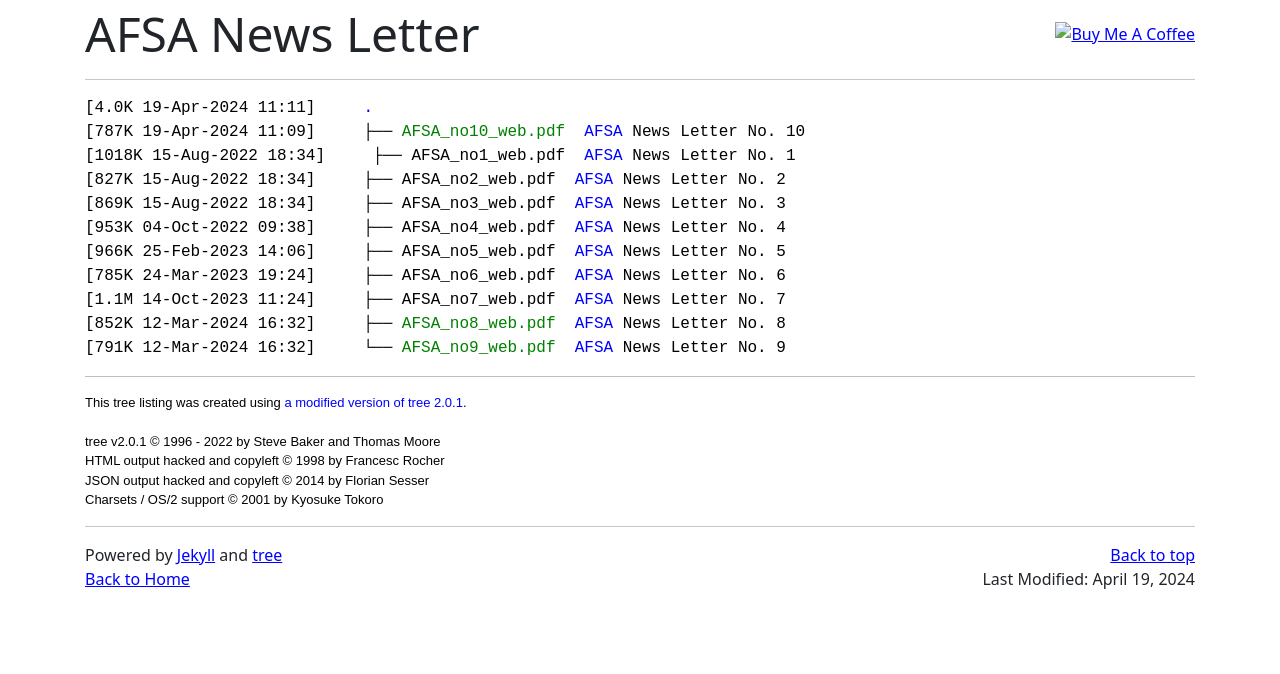
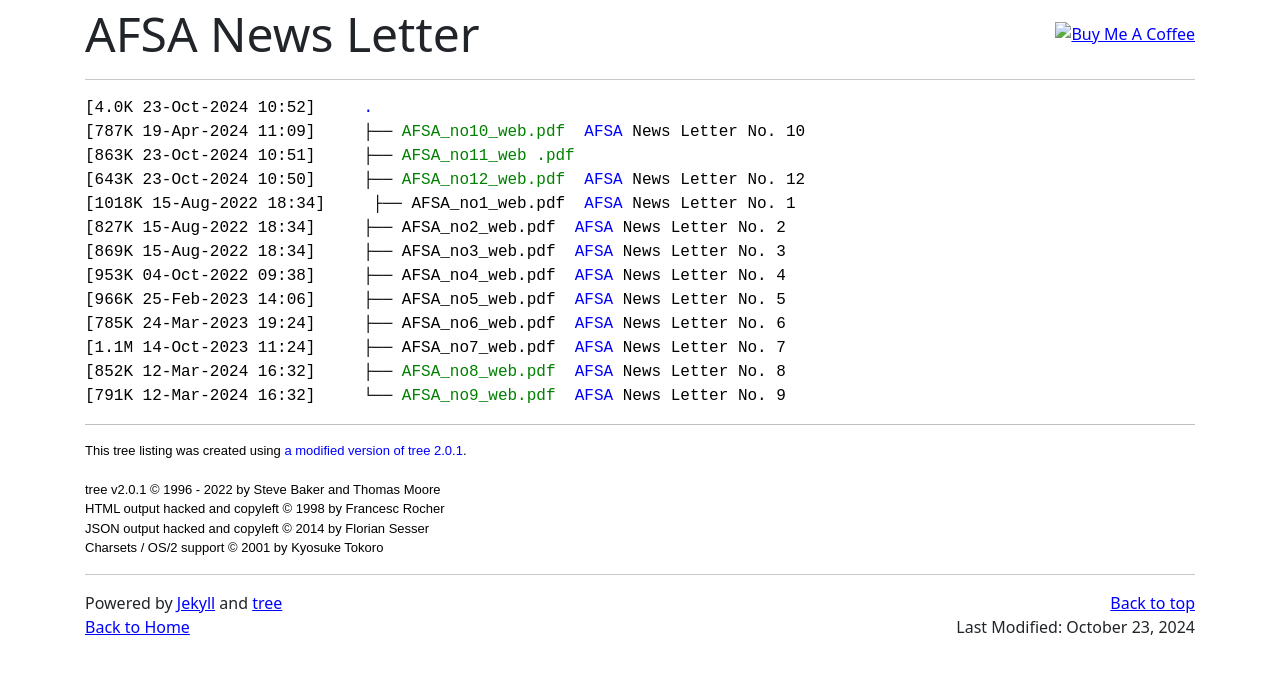
Before and after one commit to hoanganhduc/hoanganhduc.github.io, a Jekyll site: the page built from misc/AFSA_News_Letter/index.md, in a window 1280 px wide. Shown: the top 674 px of the page. Built offline with Jekyll 4.4.1, drawn with Linux system fonts in a browser that asks for light colours; nearby versions of some CDN libraries; a style sheet for code colours, icons or effects is not loaded.

Commit message:
Updated @ 2024-10-23  10:53:20 ICT

```diff
--- a/misc/AFSA_News_Letter/dircontent.html
+++ b/misc/AFSA_News_Letter/dircontent.html
@@ -1,5 +1,8 @@
-[4.0K&nbsp;19-Apr-2024&nbsp;11:11]&nbsp;&nbsp;&nbsp;&nbsp;	<a class="DIR" href="././">.</a><br>
-[787K&nbsp;19-Apr-2024&nbsp;11:09]&nbsp;&nbsp;&nbsp;&nbsp;	├── <a class="EXEC" href="./AFSA_no10_web.pdf">AFSA_no10_web.pdf</a>&nbsp;&nbsp;<span style="font-family: monospace;">[AFSA](https://afsa.jp/) News Letter No. 10</span><br>
+[4.0K&nbsp;23-Oct-2024&nbsp;10:52]&nbsp;&nbsp;&nbsp;&nbsp;	<a class="DIR" href="././">.</a><br>
+[787K&nbsp;19-Apr-2024&nbsp;11:09]&nbsp;&nbsp;&nbsp;&nbsp;	├── <a class="EXEC" href="./AFSA_no10_web.pdf">AFSA_no10_web.pdf</a>&nbsp;&nbsp;<span style="font-family: monospace;">[AFSA](https://afsa.jp/) News Letter No. 10
+</span>&nbsp;&nbsp;<span style="font-family: monospace;"></span><br>
+[863K&nbsp;23-Oct-2024&nbsp;10:51]&nbsp;&nbsp;&nbsp;&nbsp;	├── <a class="EXEC" href="./AFSA_no11_web%20.pdf">AFSA_no11_web .pdf</a><br>
+[643K&nbsp;23-Oct-2024&nbsp;10:50]&nbsp;&nbsp;&nbsp;&nbsp;	├── <a class="EXEC" href="./AFSA_no12_web.pdf">AFSA_no12_web.pdf</a>&nbsp;&nbsp;<span style="font-family: monospace;">[AFSA](https://afsa.jp/) News Letter No. 12</span><br>
 [1018K&nbsp;15-Aug-2022&nbsp;18:34]&nbsp;&nbsp;&nbsp;&nbsp;	├── <a class="NORM" href="./AFSA_no1_web.pdf">AFSA_no1_web.pdf</a>&nbsp;&nbsp;<span style="font-family: monospace;">[AFSA](https://afsa.jp) News Letter No. 1</span><br>
 [827K&nbsp;15-Aug-2022&nbsp;18:34]&nbsp;&nbsp;&nbsp;&nbsp;	├── <a class="NORM" href="./AFSA_no2_web.pdf">AFSA_no2_web.pdf</a>&nbsp;&nbsp;<span style="font-family: monospace;">[AFSA](https://afsa.jp/) News Letter No. 2</span><br>
 [869K&nbsp;15-Aug-2022&nbsp;18:34]&nbsp;&nbsp;&nbsp;&nbsp;	├── <a class="NORM" href="./AFSA_no3_web.pdf">AFSA_no3_web.pdf</a>&nbsp;&nbsp;<span style="font-family: monospace;">[AFSA](https://afsa.jp/) News Letter No. 3</span><br>
--- a/misc/AFSA_News_Letter/index.md
+++ b/misc/AFSA_News_Letter/index.md
@@ -1,7 +1,7 @@
 ---
 layout: default
 title: "AFSA News Letter"
-last_modified_at: 2024-04-19
+last_modified_at: 2024-10-23
 description: PDF version of AFSA News Letter
 keywords: AFSA, News Letter, PDF
 directory-listing: true
```
Also changed, not shown: 4 other files.
